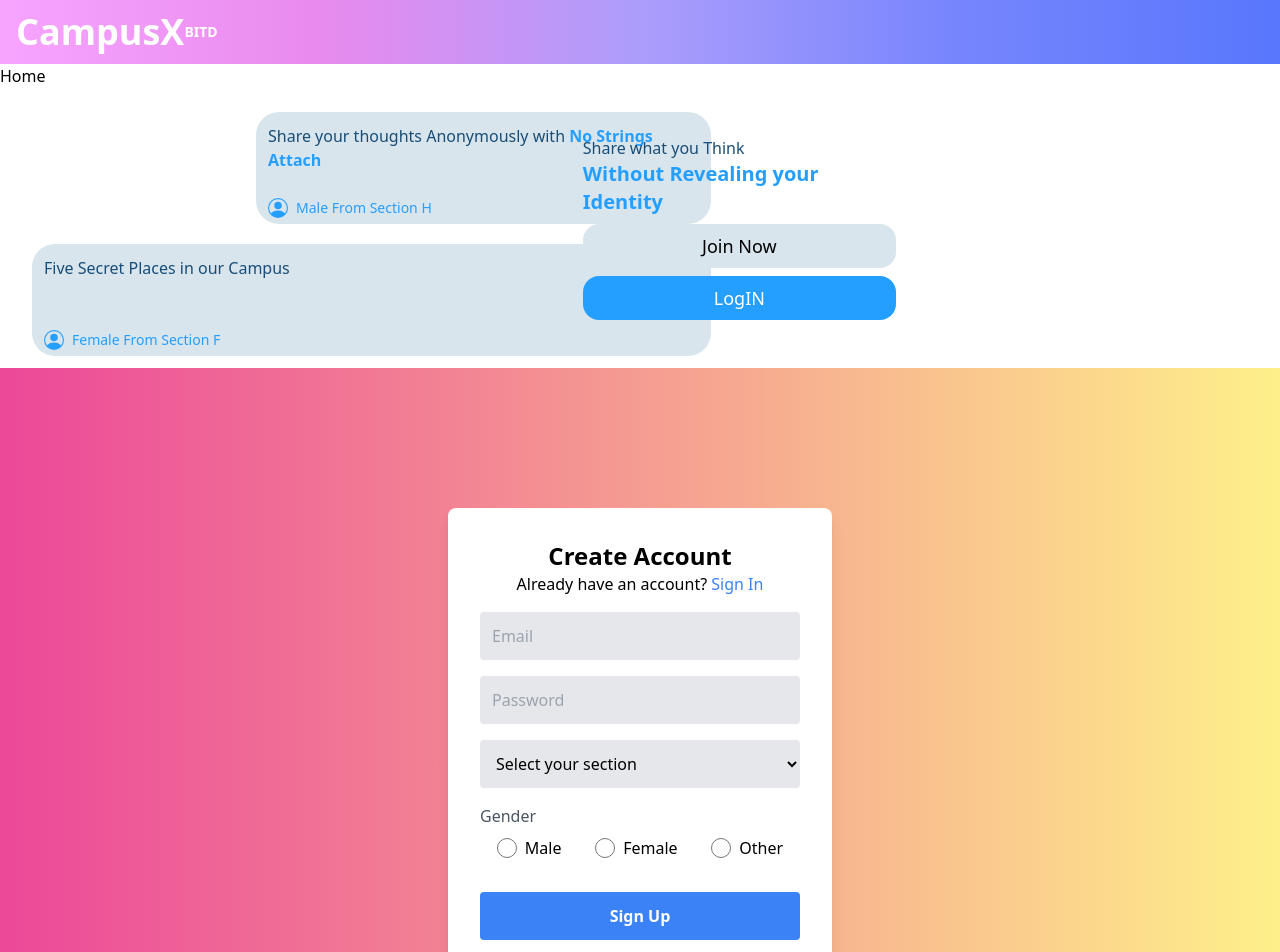
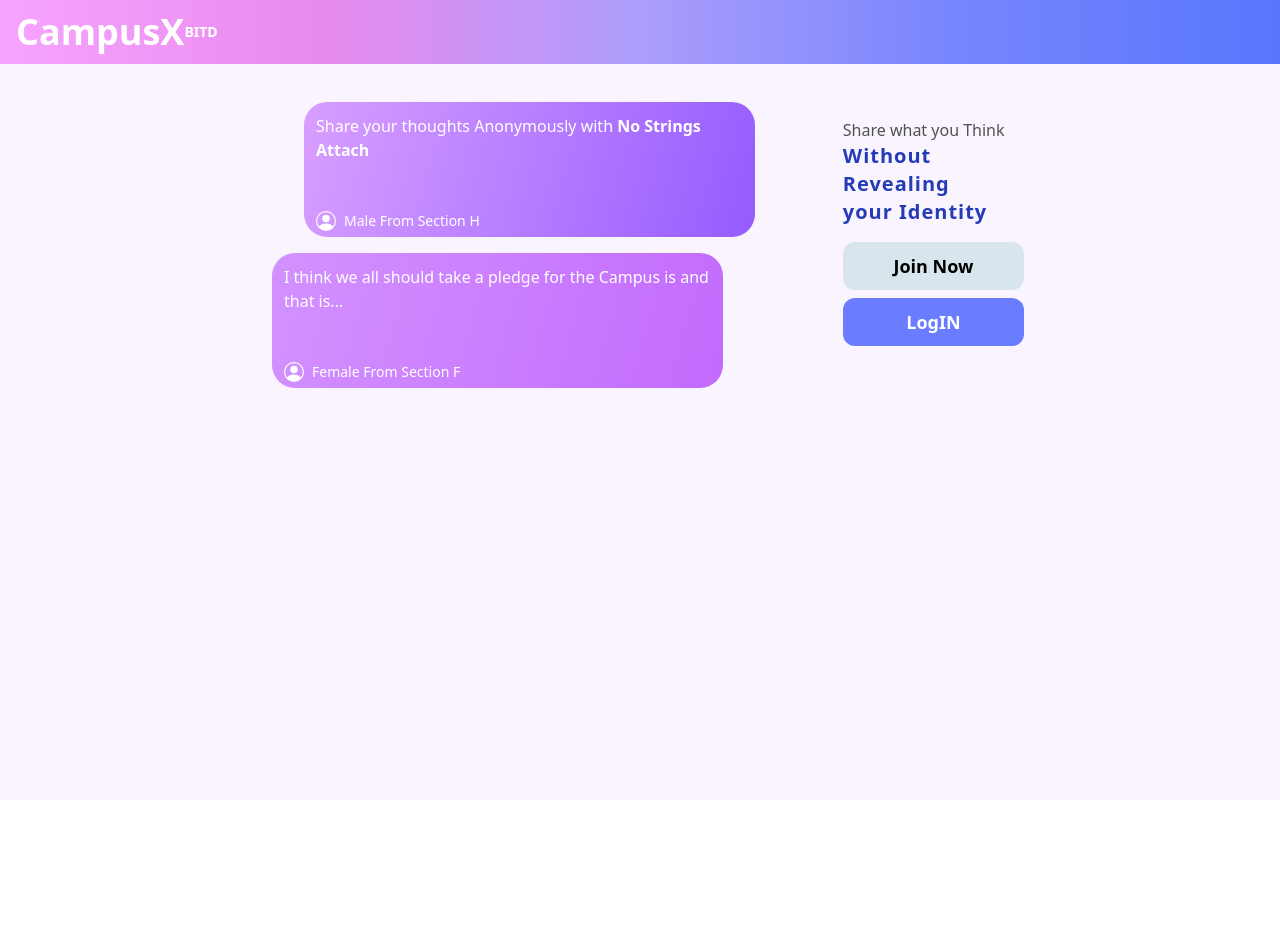
Before and after one commit to adnankhan46/campusx, a React (Vite) app in the folder client/: page / in a window 1280 px wide. Shown: the top 952 px of the page. After the commit the page ends 800 px from the top, so only its background shows below. Built offline with nearby package versions, Linux system fonts and the light colour scheme.

Commit message:
Added Router | UI: Home Page Redesign | File Structure for FrontEnd

```diff
--- a/client/package.json
+++ b/client/package.json
@@ -12,7 +12,8 @@
   "dependencies": {
     "bootstrap": "^5.3.3",
     "react": "^18.2.0",
-    "react-dom": "^18.2.0"
+    "react-dom": "^18.2.0",
+    "react-router-dom": "^6.23.1"
   },
   "devDependencies": {
     "@types/react": "^18.2.66",
--- a/client/src/App.jsx
+++ b/client/src/App.jsx
@@ -1,11 +1,23 @@
-import Home from "./pages/Home"
+import {BrowserRouter, Routes, Route} from "react-router-dom"
+import Front from "./pages/Front";
+import Home from "./pages/Home";
+import Signup from "./pages/Signup";
+import Login from "./pages/Login";
 
 
 function App() {
 
   return (
     <>
-   <Home/>
+
+   <BrowserRouter>
+   <Routes>
+   <Route path='/' element={<Front/>}/>
+   <Route path='/signup' element={<Signup/>}/>
+   <Route path='/login' element={<Login/>}/>
+   <Route path='/home' element={<Home/>}/>
+   </Routes>
+   </BrowserRouter>
     </>
   )
 }
--- a/client/src/components/Front.jsx
+++ /dev/null
@@ -1,85 +0,0 @@
-import React from 'react';
-
-const Front = () => {
-  return (
-    <div className="overflow-x-hidden">
-      <nav>
-
-
-      </nav>
-      <div className="flex flex-col md:flex-row md:justify-between md:items-center p-3 md:px-64">
-
-
-        <div className="flex flex-col">
-
-
-          <div className="bg-[#D9E5ED] flex flex-col h-28 w-76 rounded-[23px] p-3 relative mt-3 transition-all duration-1000 hover:translate-x-10">
-            <div className="font-poppins font-light text-[#174D77] text-sm">
-              <p className="text-base">
-                Share your thoughts Anonymously with{' '}
-                <span className="font-bold text-[#259FFF]">No Strings Attach</span>
-              </p>
-            </div>
-            <div className="flex gap-2 items-center font-poppins font-light text-sm text-[#259FFF] absolute bottom-1.5 left-3">
-              <svg
-                xmlns="http://www.w3.org/2000/svg"
-                width="20"
-                height="20"
-                fill="currentColor"
-                className="bi bi-person-circle"
-                viewBox="0 0 16 16"
-              >
-                <path d="M11 6a3 3 0 1 1-6 0 3 3 0 0 1 6 0z" />
-                <path
-                  fillRule="evenodd"
-                  d="M0 8a8 8 0 1 1 16 0A8 8 0 0 1 0 8zm8-7a7 7 0 0 0-5.468 11.37C3.242 11.226 4.805 10 8 10s4.757 1.225 5.468 2.37A7 7 0 0 0 8 1z"
-                />
-              </svg>
-              <span>Male From Section H</span>
-            </div>
-          </div>
-
-
-          <div className="bg-[#D9E5ED] flex flex-col h-28 w-76 rounded-[23px] p-3 relative mt-5 transition-all duration-1000 ml-[-14rem] hover:translate-x-10">
-            <div className="font-poppins font-light text-[#174D77] text-sm">
-              <p className="text-base">Five Secret Places in our Campus</p>
-            </div>
-            <div className="flex gap-2 items-center font-poppins font-light text-sm text-[#259FFF] absolute bottom-1.5 left-3">
-              <svg
-                xmlns="http://www.w3.org/2000/svg"
-                width="20"
-                height="20"
-                fill="currentColor"
-                className="bi bi-person-circle"
-                viewBox="0 0 16 16"
-              >
-                <path d="M11 6a3 3 0 1 1-6 0 3 3 0 0 1 6 0z" />
-                <path
-                  fillRule="evenodd"
-                  d="M0 8a8 8 0 1 1 16 0A8 8 0 0 1 0 8zm8-7a7 7 0 0 0-5.468 11.37C3.242 11.226 4.805 10 8 10s4.757 1.225 5.468 2.37A7 7 0 0 0 8 1z"
-                />
-              </svg>
-              <span>Female From Section F</span>
-            </div>
-          </div>
-        </div>
-
-
-        <div className="flex flex-col relative md:right-32">
-          <div className="text-[#174D77] text-sm md:text-base">Share what you Think</div>
-          <div className="font-bold text-[#259FFF] text-lg md:text-xl mb-2">
-            Without Revealing your Identity
-          </div>
-          <button className="register mb-2 p-2 font-poppins shadow-none border-0 bg-[#D9E5ED] text-lg rounded-[16px] transition-all duration-300 cursor-pointer hover:bg-[#259FFF] hover:text-white">
-            Join Now
-          </button>
-          <button className="login p-2 font-poppins shadow-none border-0 bg-[#259FFF] text-white text-lg rounded-[16px] transition-all duration-300 cursor-pointer hover:bg-white hover:text-[#259FFF]">
-            LogIN
-          </button>
-        </div>
-      </div>
-    </div>
-  );
-};
-
-export default Front;
--- /dev/null
+++ b/client/src/pages/Front.jsx
@@ -0,0 +1,94 @@
+import React from 'react';
+import Navbar from '../components/Navbar';
+import { Link } from 'react-router-dom';
+
+const Front = () => {
+  return (
+    <div className="overflow-x-hidden bg-[#FAF4FE] h-screen">
+      <nav>
+      <Navbar/>
+
+      </nav>
+      <div className="flex flex-col md:flex-row md:justify-between md:items-center p-3 md:px-64 gap-20 md:gap-10">
+
+
+        <div className="flex flex-col">
+
+          <div className="bg-box1-gradient flex flex-col h-[135px] rounded-[23px] p-3 relative mt-[26px] mx-12 transition-all duration-1000 md:hover:translate-x-10">
+            <div className="font-poppins font-light text-white text-sm">
+              <p className="text-base">
+                Share your thoughts Anonymously with{' '}
+                <span className="font-bold text-white">No Strings Attach</span>
+              </p>
+            </div>
+            <div className="flex gap-2 items-center font-poppins font-light text-sm text-white absolute bottom-1.5 left-3">
+              <svg
+                xmlns="http://www.w3.org/2000/svg"
+                width="20"
+                height="20"
+                fill="currentColor"
+                className="bi bi-person-circle"
+                viewBox="0 0 16 16"
+              >
+                <path d="M11 6a3 3 0 1 1-6 0 3 3 0 0 1 6 0z" />
+                <path
+                  fillRule="evenodd"
+                  d="M0 8a8 8 0 1 1 16 0A8 8 0 0 1 0 8zm8-7a7 7 0 0 0-5.468 11.37C3.242 11.226 4.805 10 8 10s4.757 1.225 5.468 2.37A7 7 0 0 0 8 1z"
+                />
+              </svg>
+              <span>Male From Section H</span>
+            </div>
+          </div>
+          <div className="bg-box2-gradient flex flex-col h-[135px] w-50 rounded-[23px] p-3 relative mt-4 mx-12 right-8 transition-all duration-1000 md:hover:translate-x-10">
+            <div className="font-poppins font-light text-white text-sm">
+              <p className="text-base">
+              I think we all should take a pledge for the Campus is and that is...
+              </p>
+            </div>
+            <div className="flex gap-2 items-center font-poppins font-light text-sm text-white absolute bottom-1.5 left-3">
+              <svg
+                xmlns="http://www.w3.org/2000/svg"
+                width="20"
+                height="20"
+                fill="currentColor"
+                className="bi bi-person-circle"
+                viewBox="0 0 16 16"
+              >
+                <path d="M11 6a3 3 0 1 1-6 0 3 3 0 0 1 6 0z" />
+                <path
+                  fillRule="evenodd"
+                  d="M0 8a8 8 0 1 1 16 0A8 8 0 0 1 0 8zm8-7a7 7 0 0 0-5.468 11.37C3.242 11.226 4.805 10 8 10s4.757 1.225 5.468 2.37A7 7 0 0 0 8 1z"
+                />
+              </svg>
+              <span>Female From Section F</span>
+            </div>
+          </div>
+
+
+
+        </div>
+
+
+        <div className="flex flex-col relative mx-auto">
+          <div className="text-[#505153] text-sm md:text-base">Share what you Think</div>
+          <div className="font-bold text-[#243CB6] text-3xl tracking-wider md:text-xl mb-4 mx-auto">
+            Without Revealing <br /> your Identity
+          </div>
+
+          <Link  to="/signup">
+          <button className="register mb-2 p-2 font-poppins font-bold h-12 shadow-none border-0 bg-[#D9E5ED] text-lg rounded-xl w-full transition-all duration-300 cursor-pointer hover:bg-[#6a7cff] hover:text-white">
+          Join Now
+          </button>
+          </Link>
+          <Link  to="/login">
+          <button className="login p-2 font-poppins font-bold h-12 shadow-none border-0 bg-[#6a7cff] text-white text-lg rounded-xl w-full transition-all duration-300 cursor-pointer hover:bg-white hover:text-[#6a7cff]">
+            LogIN
+          </button>
+          </Link>
+        </div>
+      </div>
+    </div>
+  );
+};
+
+export default Front;
--- a/client/src/pages/Home.jsx
+++ b/client/src/pages/Home.jsx
@@ -1,17 +1,12 @@
 import React from 'react'
 import Navbar from '../components/Navbar'
-import Front from '../components/Front'
-import Signup from '../components/Signup'
-import Login from '../components/Login'
+
 
 function Home() {
   return (
     <>
     <Navbar/>
-    Home
-    <Front/>
-    <Signup/>
-    <Login/>
+    Home. This is Private and For all posts
 
     </>
   )
--- a/client/src/components/Login.jsx
+++ b/client/src/pages/Login.jsx
@@ -18,18 +18,18 @@ const Login = () => {
               name="email"
               id="email"
               placeholder="Email"
-              className="w-full bg-gray-200 border-none outline-none p-3 rounded mb-4"
+              className="w-full bg-gray-200 border-none outline-none p-3 rounded-xl mb-4"
             />
             <input
               type="password"
               name="password"
               id="password"
               placeholder="Password"
-              className="w-full bg-gray-200 border-none outline-none p-3 rounded mb-4"
+              className="w-full bg-gray-200 border-none outline-none p-3 rounded-xl mb-4"
             />
             <button
               type="submit"
-              className="w-full bg-blue-500 text-white font-semibold p-3 rounded mt-4"
+              className="w-full bg-blue-500 text-white font-semibold p-3 rounded-xl mt-4"
             >
               Sign In
             </button>
--- a/client/src/components/Signup.jsx
+++ b/client/src/pages/Signup.jsx
@@ -23,28 +23,33 @@ const Register = () => {
           </span>
         </div>
         <div>
-          <form action="/register" method="post">
-
-
+          <form method="post">
+            <input
+              type="text"
+              name="addNo"
+              id="addNo"
+              placeholder="Addmission Number (From Id Card)"
+              className="w-full bg-gray-200 border-none outline-none p-3 rounded-xl mb-4"
+            />
             <input
               type="email"
               name="email"
               id="email"
               placeholder="Email"
-              className="w-full bg-gray-200 border-none outline-none p-3 rounded mb-4"
+              className="w-full bg-gray-200 border-none outline-none p-3 rounded-xl mb-4"
             />
             <input
               type="password"
               name="password"
               id="password"
               placeholder="Password"
-              className="w-full bg-gray-200 border-none outline-none p-3 rounded mb-4"
+              className="w-full bg-gray-200 border-none outline-none p-3 rounded-xl mb-4"
             />
             <select
               name="section"
               value={section}
               onChange={handleSectionChange}
-              className="w-full bg-gray-200 border-none outline-none p-3 rounded mb-4"
+              className="w-full bg-gray-200 border-none outline-none p-3 rounded-xl mb-4"
             >
               <option value="" disabled>Select your section</option>
               <option value="A">Section A</option>
@@ -55,6 +60,10 @@ const Register = () => {
               <option value="F">Section F</option>
               <option value="G">Section G</option>
               <option value="H">Section H</option>
+              <option value="H">Section I</option>
+              <option value="H">Section J</option>
+              <option value="H">Section K</option>
+              <option value="H">Section L</option>
             </select>
 
             <div className="mb-4">
@@ -82,23 +91,12 @@ const Register = () => {
                   />
                   <span className="ml-2">Female</span>
                 </label>
-                <label className="inline-flex items-center">
-                  <input
-                    type="radio"
-                    name="gender"
-                    value="other"
-                    checked={gender === 'other'}
-                    onChange={handleGenderChange}
-                    className="form-radio h-5 w-5 text-green-600 transition duration-300 ease-in-out transform hover:scale-110"
-                  />
-                  <span className="ml-2">Other</span>
-                </label>
               </div>
             </div>
 
             <button
               type="submit"
-              className="w-full bg-blue-500 text-white font-semibold p-3 rounded mt-4"
+              className="w-full bg-blue-500 text-white font-semibold p-3 rounded-xl mt-4"
             >
               Sign Up
             </button>
--- a/client/tailwind.config.js
+++ b/client/tailwind.config.js
@@ -8,7 +8,11 @@ export default {
     extend: {
       backgroundImage: {
         'custom-gradient': 'linear-gradient(90deg, #f6a1fff5, #e886edf6, #AC9DFB, #7685FD, #4b6cfcec)',
+        'box1-gradient': 'linear-gradient(105deg, rgb(216, 158, 255),#955cff)',
+        'box2-gradient': 'linear-gradient(105deg, #d392ff,#c26afd)',
       },
+
+
     },
   },
   plugins: [],
```
Also changed, not shown: client/src/components/About.jsx (deleted), client/src/pages/About.jsx (added), 1 other file (tests, documents, lock files or other folders).
